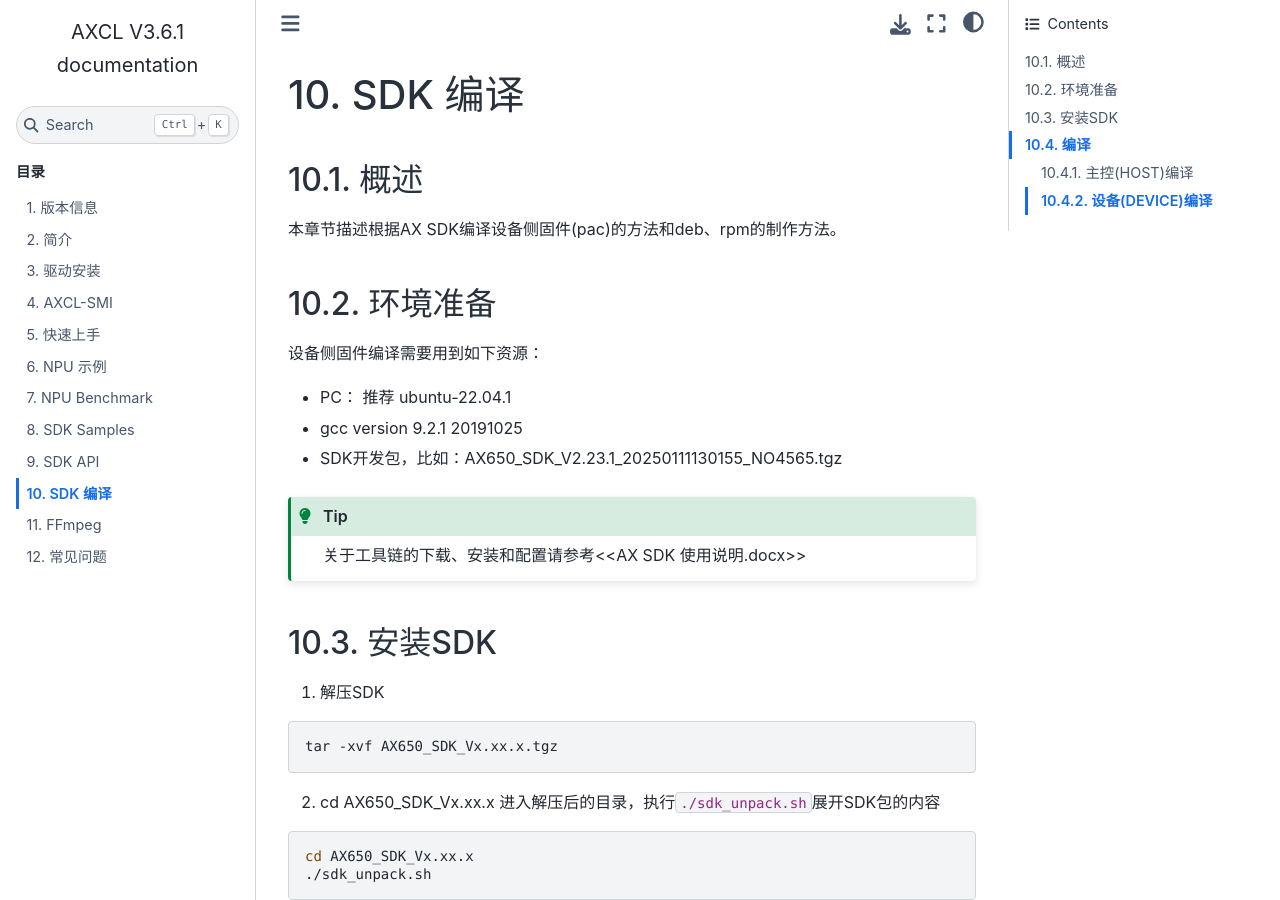
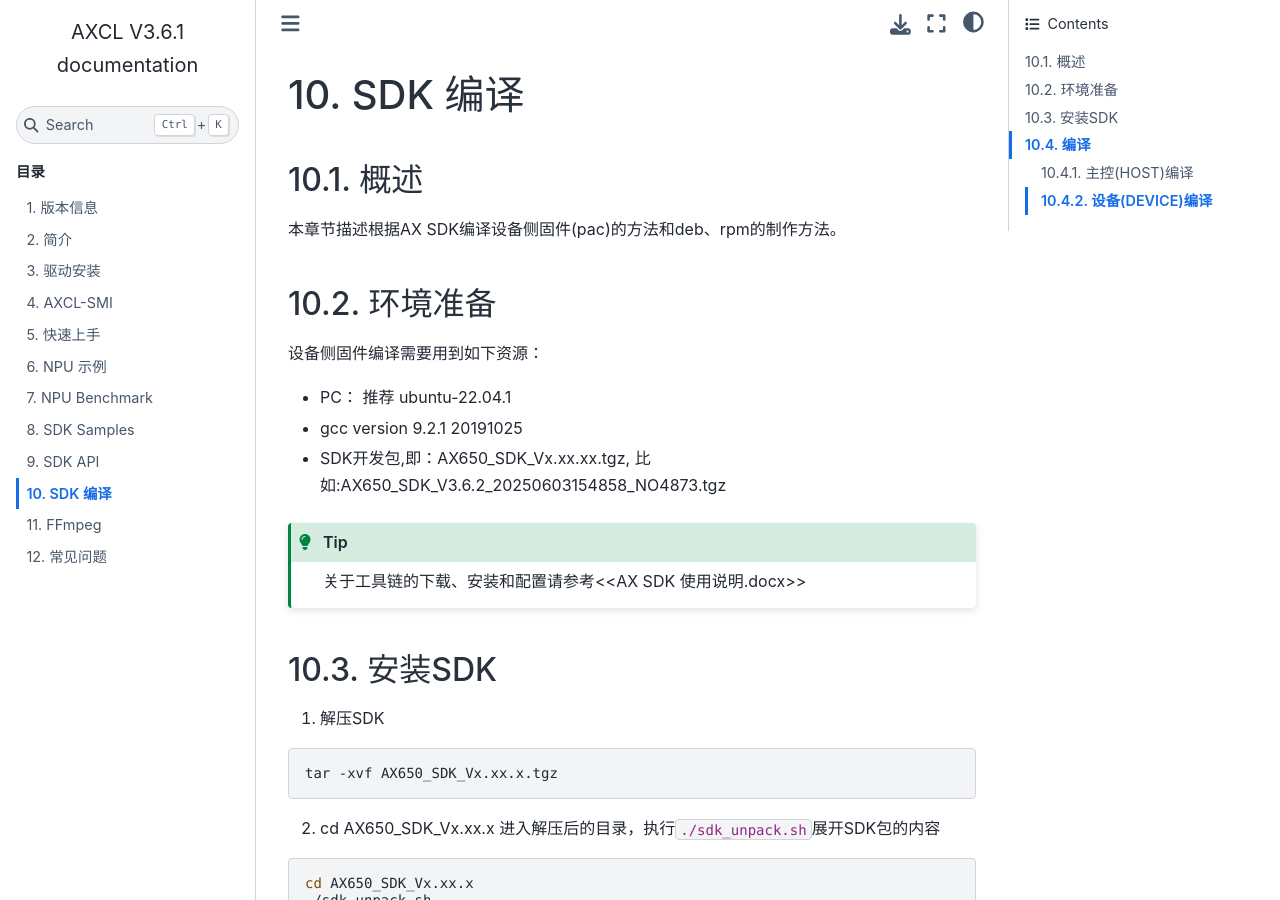
Before and after one commit to AXERA-TECH/axcl-docs, a Sphinx documentation site: the page built from source/doc_guide_compile.md, in a window 1280 px wide and 900 px high. Built offline with Sphinx 7.4.7 and the Sphinx Book theme 1.1.4, drawn with Linux system fonts in a browser that asks for light colours.

Commit message:
update faq_compile
Change-Id: I708f9ac202cf0b568331a1854cb4601ece0963f7

```diff
--- a/source/doc_guide_compile.md
+++ b/source/doc_guide_compile.md
@@ -10,7 +10,7 @@
 
 - PC： 推荐 ubuntu-22.04.1
 - gcc version 9.2.1 20191025
-- SDK开发包，比如：AX650_SDK_V2.23.1_20250111130155_NO4565.tgz
+- SDK开发包,即：AX650_SDK_Vx.xx.xx.tgz, 比如:AX650_SDK_V3.6.2_20250603154858_NO4873.tgz
 
 :::{tip}
 关于工具链的下载、安装和配置请参考<<AX SDK 使用说明.docx>>
```
